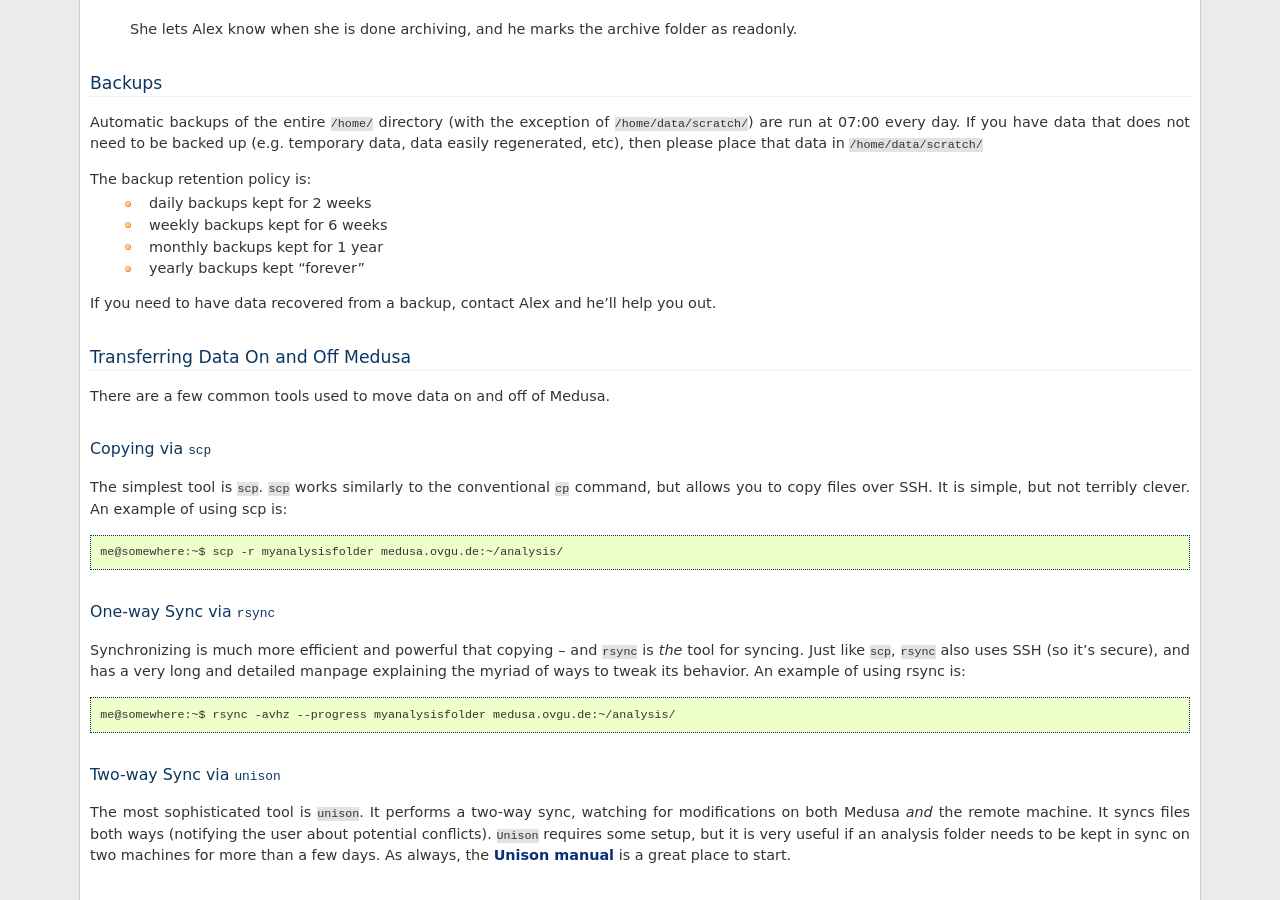
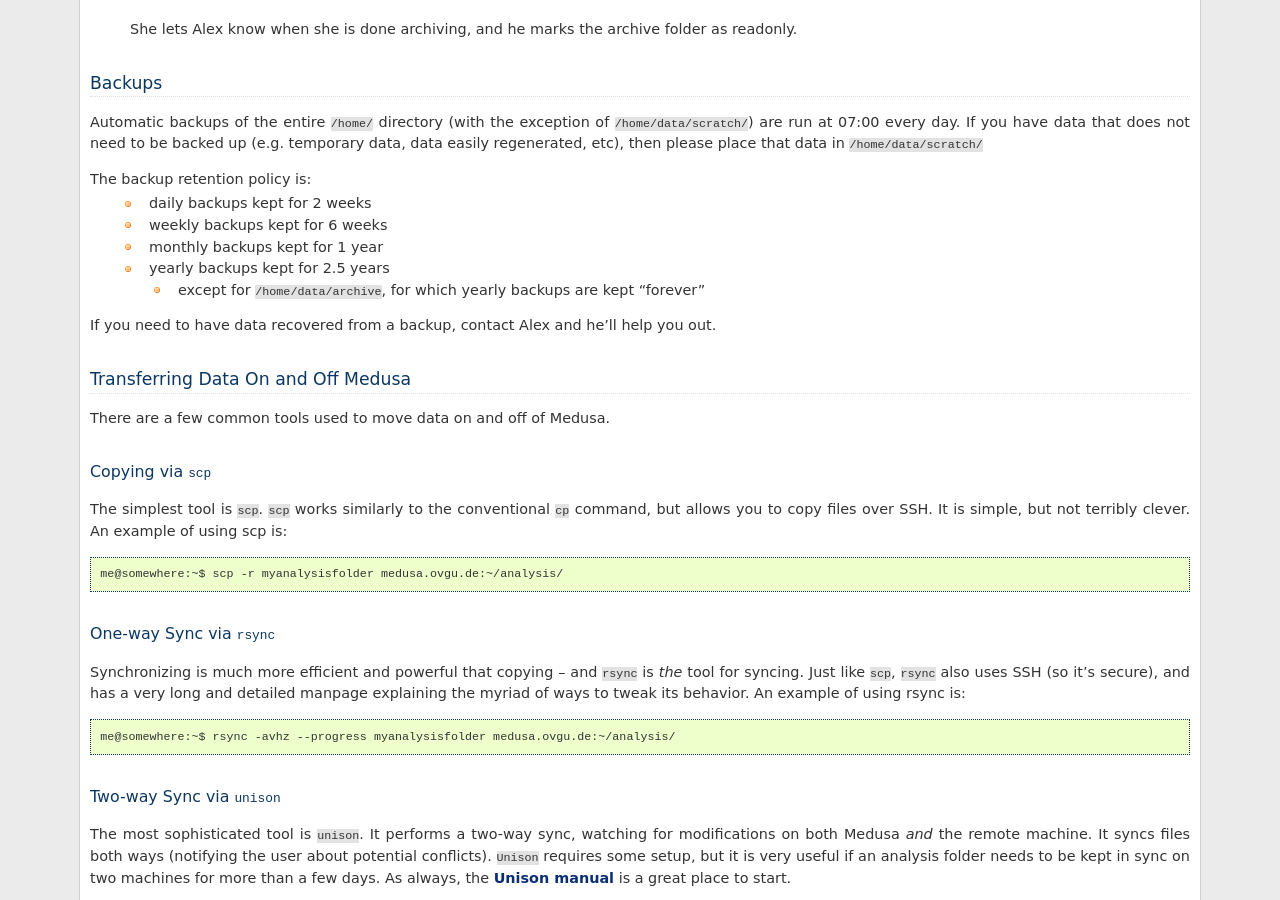
Before and after one commit to psychoinformatics-de/ipsy-docs, a Sphinx documentation site: the page built from source/userdoc/data.rst, in a window 1280 px wide and 900 px high, scrolled down 1430 px. Built offline with Sphinx 7.4.7, drawn with Linux system fonts in a browser that asks for light colours; formulas are drawn with MathJax 3.

Commit message:
Note changes to backup retention policy

```diff
--- a/source/userdoc/data.rst
+++ b/source/userdoc/data.rst
@@ -98,7 +98,9 @@ The backup retention policy is:
   * daily backups kept for 2 weeks
   * weekly backups kept for 6 weeks
   * monthly backups kept for 1 year
-  * yearly backups kept "forever"
+  * yearly backups kept for 2.5 years
+
+    * except for ``/home/data/archive``, for which yearly backups are kept "forever"
 
 If you need to have data recovered from a backup, contact Alex and he'll help
 you out.
```
